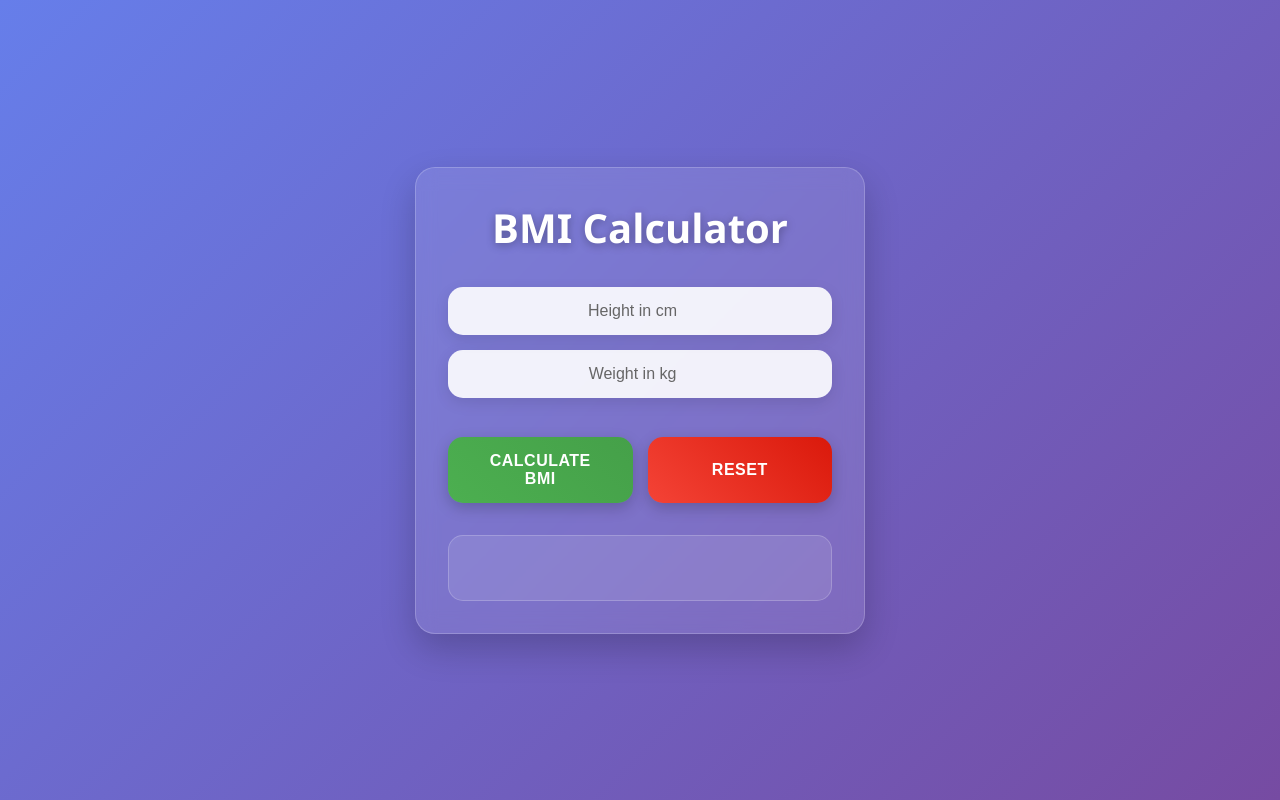
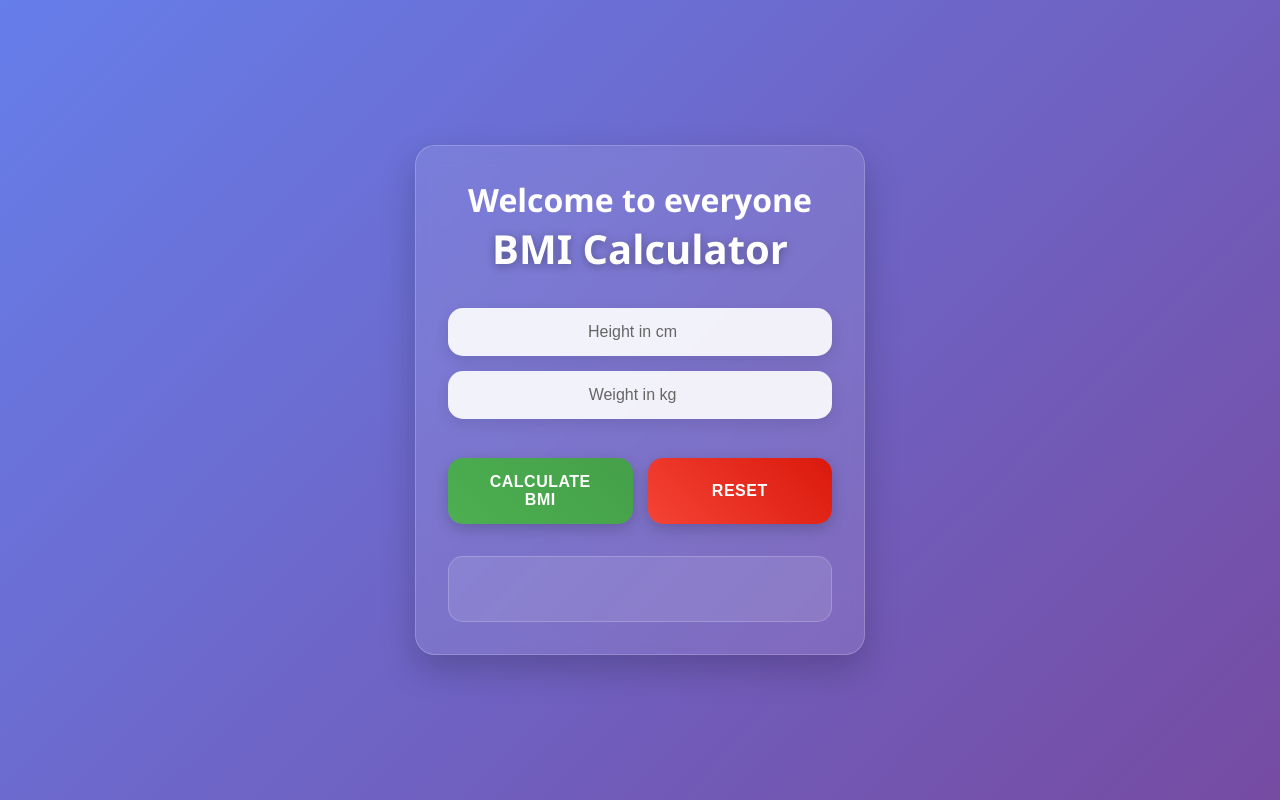
Before and after one commit to aj-ajmal/bmi-calc, a plain HTML site: page index.html in a window 1280 px wide. Drawn offline with Linux system fonts and the light colour scheme.

Commit message:
Update index.html

```diff
--- a/index.html
+++ b/index.html
@@ -235,6 +235,7 @@
 </head>
 <body>
     <div class="container">
+        <h1>Welcome to everyone </h1>
         <h1 class="head">BMI Calculator</h1>
         <div class="input-group">
             <input id="height" type="number" placeholder="Height in cm" min="50" max="250">
```
